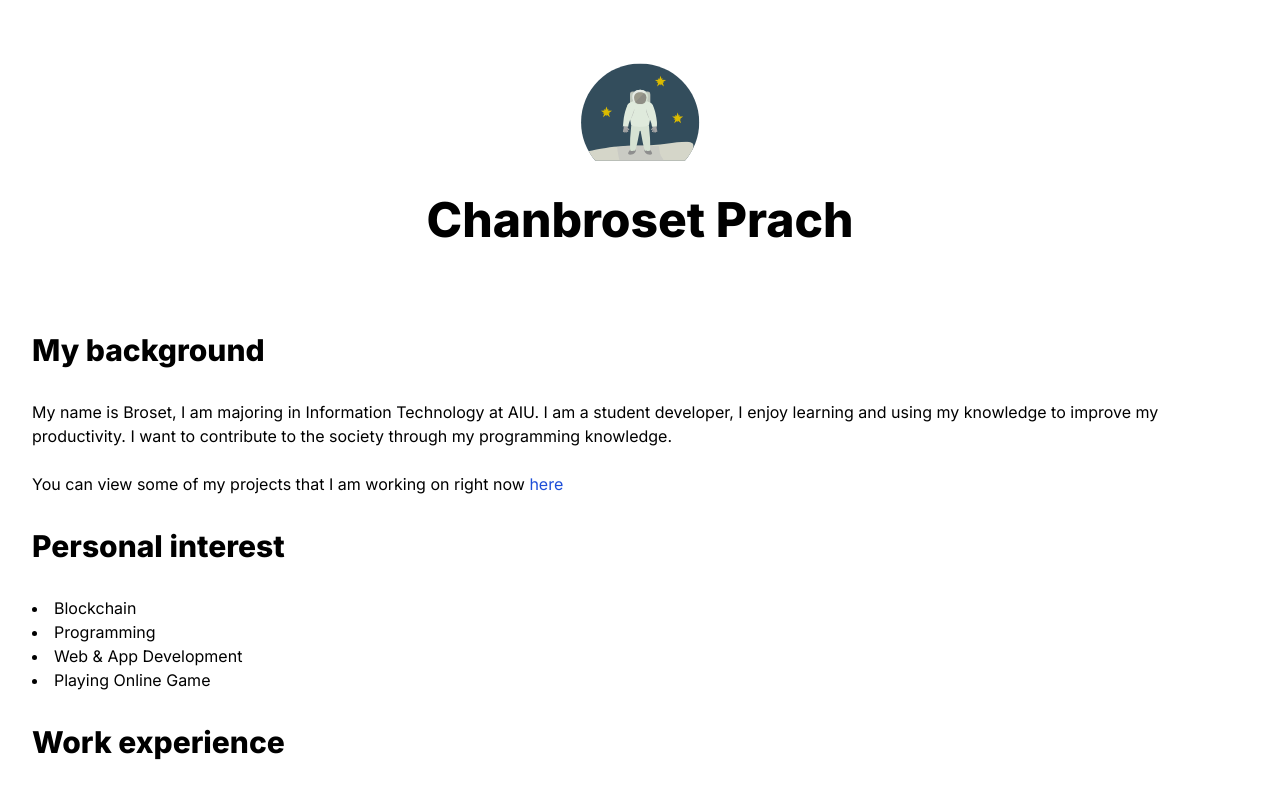
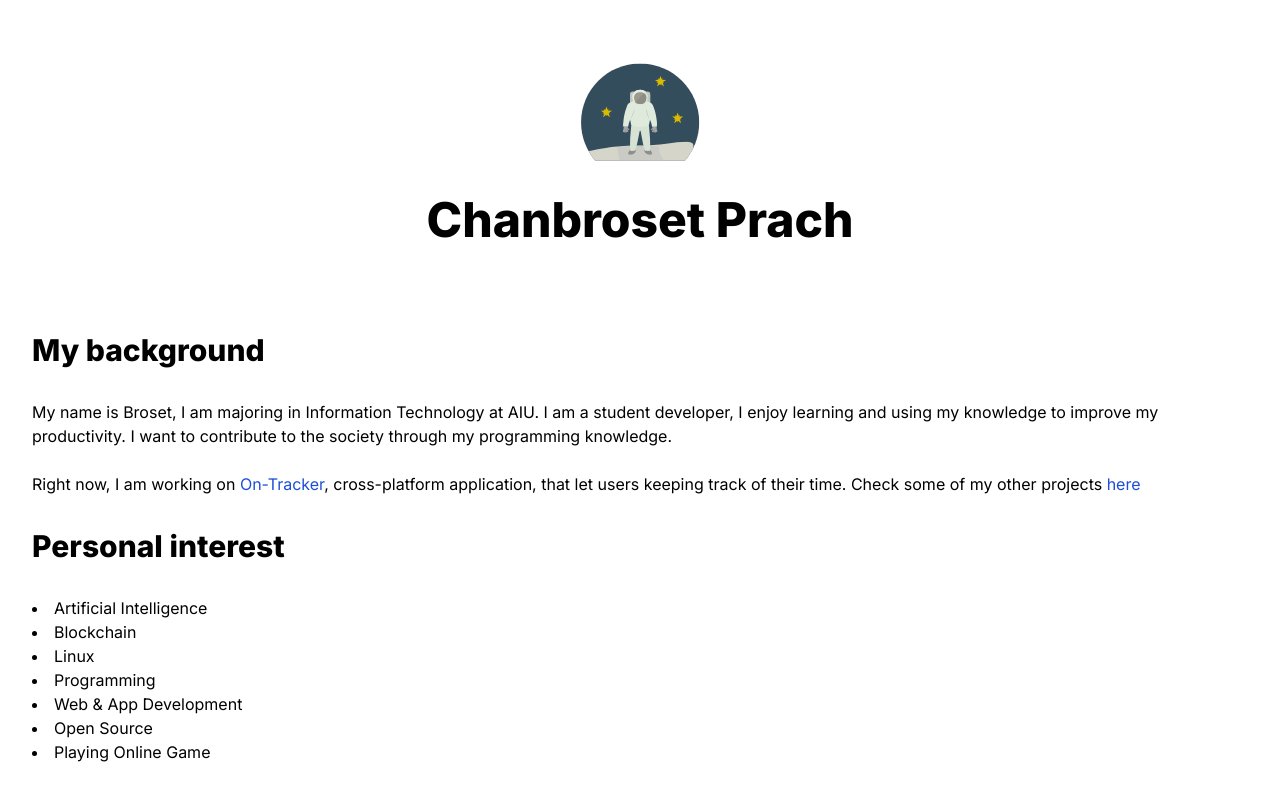
Before and after one commit to chanrose/nextjs-blog-tailwind, a Next.js app: page / in a window 1280 px wide. Shown: the top 795 px of the page. Built offline with nearby package versions, Linux system fonts and the light colour scheme.

Commit message:
update Index page

```diff
--- a/posts/mobileApp-myTracker.md
+++ b/posts/mobileApp-loTracker.md
@@ -1,8 +1,7 @@
 ---
-title: "My Tracker"
+title: "Lo Tracker"
 # date: "2020-12-16"
-category: "professional"
-completed: false
+category:
 ---
 
 My Tracker (offline) is an mobile app for users to track their own productivity with time recording function in which allows users to keep track with detail how their time is spent with certain tasks. **feature lists**:
--- a/posts/mobileApp-myPortfolio.md
+++ b/posts/mobileApp-myPortfolio.md
@@ -1,8 +1,7 @@
 ---
 title: "My Portfolio"
 # date: "2020-12-16"
-category: "professional"
-completed: false
+category:
 ---
 
 The site that you are viewing is the current veresion of my portfolio project. Here is a list of **techs** that I am learning and using:
--- a/posts/mobileApp-onTracker.md
+++ b/posts/mobileApp-onTracker.md
@@ -1,5 +1,5 @@
 ---
-title: "On-Tracker"
+title: "On Tracker"
 # date: "2020-12-16"
 category: "professional"
 completed: false
@@ -21,4 +21,4 @@ On-Tracker is an improved version of my-tracker with cloud storage capability. U
 - Visual Studio Code: IDE for editing
 - Vercel: For Hosting
 
-Want to check current progress? [On-Tracker](https://on-tracker.vercel.app). Want to check the local storage version instead? [My-Tracker (offline)](https://lo-tracker.vercel.app)
+Want to check current progress? [On-Tracker](https://on-tracker.vercel.app).
--- a/posts/mobileApp-realEstate.md
+++ b/posts/mobileApp-realEstate.md
@@ -1,8 +1,7 @@
 ---
 title: "Real Estate Broker"
 # date: "2020-12-16"
-category: "professional"
-completed: false
+category:
 ---
 
 Real Estate Broker, a place for buying or selling your estate with real time support agent to ease and smoothen the process. This app divided into 2 main accesses, one is the admin or agent and another one which is the user. The users will offer the post of their real estate property to, only after receive the confirmation from the admin or agent, will the posts be public. Before the posts be publicize the information will be verified hand to hand with the agent to make sure all the details are factual. Here is the **techs** I am planning to implement with:
--- a/posts/mobileApp-via.md
+++ b/posts/mobileApp-via.md
@@ -1,8 +1,7 @@
 ---
 title: "Vehicle Information Assistant"
 date: "2020-12-16"
-category: "professional"
-completed: false
+category:
 ---
 
 VIA, a.k.a **Vehicle Information Assistant**, is improved version of an vls app for the organization administrators to keep track of the vehicle within their organization. VLS gives organization the ability to keep track of the legal information such as the Tax, Insurance, and other information as well. More than that, Administrators can posts their announcement or check the request notification from the other members within the organization as well. These the **techs** I used to built it:
--- a/src/pages/index.tsx
+++ b/src/pages/index.tsx
@@ -7,7 +7,7 @@ export default function Home() {
   return (
     <Layout home>
       <Head>
-        <title>My Portfolio</title>
+        <title>Chanbroset | About me</title>
       </Head>
       <div className="container flex-col content-center px-4 mx-auto">
         <section>
@@ -23,8 +23,16 @@ export default function Home() {
           </p>
           <br />
           <p>
-            You can view some of my projects that I am working on right now{" "}
-            <Link href={`/my-project`}>
+            Right now, I am working on{" "}
+            <a
+              className="text-blue-700 hover:underline"
+              href="https://on-tracker.vercel.app/"
+            >
+              On-Tracker
+            </a>
+            , cross-platform application, that let users keeping track of their
+            time. Check some of my other projects{" "}
+            <Link href={`/my-projects`}>
               <a className="text-blue-700 hover:underline">here</a>
             </Link>
           </p>
@@ -35,9 +43,12 @@ export default function Home() {
             Personal interest
           </h2>
           <ul className="list-disc list-inside">
+            <li>Artificial Intelligence</li>
             <li>Blockchain</li>
+            <li>Linux</li>
             <li>Programming</li>
             <li>Web & App Development</li>
+            <li>Open Source</li>
             <li>Playing Online Game</li>
           </ul>
         </section>
--- a/src/pages/layout.tsx
+++ b/src/pages/layout.tsx
@@ -113,7 +113,7 @@ export const Layout = ({
               Vercel
             </a>
             <br />
-            Updated in December 22, 2020
+            Updated in January 21, 2021
           </p>
         </footer>
       </div>
--- a/src/pages/my-project.tsx
+++ b/src/pages/my-projects.tsx
@@ -26,7 +26,7 @@ export default function MyPortfolio({
     <>
       <Layout home portfolio>
         <Head>
-          <title>Chanrose's Portfolio Category</title>
+          <title>Chanbroset | Projects</title>
         </Head>
         <div className="container flex-col content-center px-4 mx-auto">
           <section className="my-8">
--- a/src/pages/posts/[id].tsx
+++ b/src/pages/posts/[id].tsx
@@ -60,7 +60,7 @@ export default function Post({
       )}
       {isPortfolio && (
         <div className="my-9">
-          <Link href="/my-project">
+          <Link href="/my-projects">
             <a className="text-blue-700 hover:underline">← Go Back</a>
           </Link>
         </div>
```
